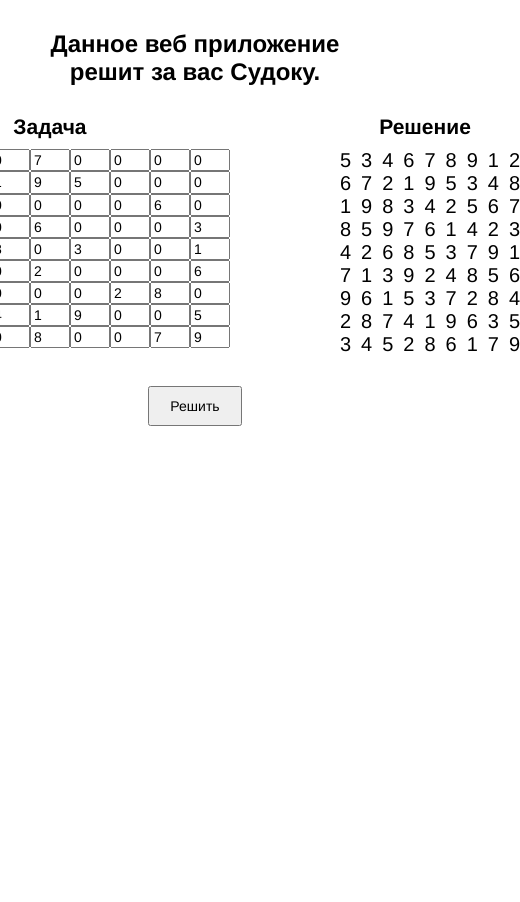
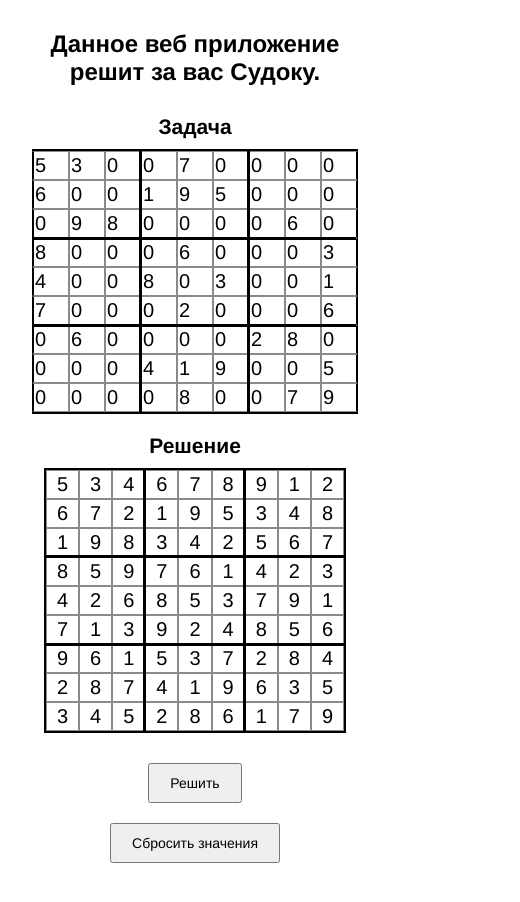
Before and after one commit to MethodM4N/sudoku-solver, a Vue app: page / in a window 390 px wide. Shown: the whole page, 520 px wide, since content can reach past the window. Before the commit the page ends 844 px from the top, so only its background shows below. Built offline with nearby package versions, Linux system fonts and the light colour scheme.

Commit message:
feat(Main): add validation, edit styles and create mobile adaptive

```diff
--- /dev/null
+++ b/src/assets/initialGrid.js
@@ -0,0 +1,13 @@
+const initialGrid = [
+  [5, 3, 0, 0, 7, 0, 0, 0, 0],
+  [6, 0, 0, 1, 9, 5, 0, 0, 0],
+  [0, 9, 8, 0, 0, 0, 0, 6, 0],
+  [8, 0, 0, 0, 6, 0, 0, 0, 3],
+  [4, 0, 0, 8, 0, 3, 0, 0, 1],
+  [7, 0, 0, 0, 2, 0, 0, 0, 6],
+  [0, 6, 0, 0, 0, 0, 2, 8, 0],
+  [0, 0, 0, 4, 1, 9, 0, 0, 5],
+  [0, 0, 0, 0, 8, 0, 0, 7, 9],
+];
+
+export default initialGrid;
--- a/src/pages/Main.vue
+++ b/src/pages/Main.vue
@@ -1,10 +1,10 @@
 <template>
   <section class="main">
     <h1>Данное веб приложение решит за вас Судоку.</h1>
-    <form class="main__content" @submit.prevent="onSubmit">
+    <form class="form" @submit.prevent="onSubmit">
       <div>
         <h2>Задача</h2>
-        <div class="main__set-grid" v-for="(gameGrid, index) in gameGrid" :key="index">
+        <div class="form__set-grid" v-for="(gameGrid, index) in gameGrid" :key="index">
           <input
             v-for="(square, index) in gameGrid"
             type="number"
@@ -16,23 +16,37 @@
       </div>
       <div>
         <h2>Решение</h2>
-        <div class="main__solved-grid" v-for="(gameGrid, index) in solvedGrid" :key="index">
+        <div class="form__error-message" v-if="this.solvedGrid === false">
+          <h3>Не возможно найти решение, проверьте условия задачи</h3>
+        </div>
+        <div class="form__solved-grid" v-for="(gameGrid, index) in solvedGrid" :key="index">
           <p v-for="square in gameGrid">{{ square }}</p>
         </div>
       </div>
       <button type="submit">Решить</button>
+      <button @click="onReset">Сбросить значения</button>
     </form>
   </section>
 </template>
 
 <script>
 import solveSudokuAlgorithm from '@/assets/solveSudokuAlgorithm.js';
+import initialGrid from '@/assets/initialGrid.js';
 
 export default {
   name: 'Main',
   data() {
     return {
-      gameGrid: [
+      gameGrid: [...initialGrid],
+      solvedGrid: [],
+    };
+  },
+  methods: {
+    onSubmit() {
+      this.solvedGrid = solveSudokuAlgorithm(this.gameGrid);
+    },
+    onReset() {
+      this.gameGrid = [
         [5, 3, 0, 0, 7, 0, 0, 0, 0],
         [6, 0, 0, 1, 9, 5, 0, 0, 0],
         [0, 9, 8, 0, 0, 0, 0, 6, 0],
@@ -42,13 +56,7 @@ export default {
         [0, 6, 0, 0, 0, 0, 2, 8, 0],
         [0, 0, 0, 4, 1, 9, 0, 0, 5],
         [0, 0, 0, 0, 8, 0, 0, 7, 9],
-      ],
-      solvedGrid: [],
-    };
-  },
-  methods: {
-    onSubmit() {
-      this.solvedGrid = solveSudokuAlgorithm(this.gameGrid);
+      ];
     },
   },
   mounted() {
@@ -72,40 +80,191 @@ export default {
     text-align: center;
   }
 
-  &__content {
+  .form {
     position: relative;
     display: flex;
     justify-content: center;
     gap: 100px;
 
-    p {
-      margin: 0;
-      padding-left: 10px;
-      font-size: 20px;
+    @media (max-width: 765px) {
+      flex-direction: column;
+      align-items: center;
+      margin-bottom: 170px;
+      gap: 20px;
     }
 
     h2 {
       margin: 0 auto 10px;
       text-align: center;
+      position: relative;
     }
 
     button {
       padding: 10px 20px;
       position: absolute;
       bottom: -70px;
+      cursor: pointer;
+
+      &:last-of-type {
+        bottom: -130px;
       }
     }
 
     &__set-grid {
       display: flex;
+      position: relative;
+      max-width: 326px;
 
       input {
+        padding: 2px 1px;
         width: 32px;
+        outline: none;
+        font-size: 20px;
+        border: 1px solid rgba(0, 0, 0, 0.459);
+
+        &:last-child {
+          border-right: 2px solid black;
+        }
+        &:first-child {
+          border-left: 2px solid black;
+        }
+      }
+
+      &:first-of-type {
+        border-top: 2px solid black;
+
+        &:before {
+          content: '';
+          display: block;
+          background-color: black;
+          height: 265px;
+          width: 3px;
+          position: absolute;
+          top: -2px;
+          right: 108px;
+          z-index: 1;
+        }
+
+        &:after {
+          content: '';
+          display: block;
+          background-color: black;
+          height: 3px;
+          width: 324px;
+          position: absolute;
+          top: 86px;
+          z-index: 1;
+        }
+      }
+
+      &:last-of-type {
+        border-bottom: 2px solid black;
+
+        &:before {
+          content: '';
+          display: block;
+          background-color: black;
+          height: 3px;
+          width: 324px;
+          position: absolute;
+          bottom: 85px;
+          z-index: 1;
+        }
+
+        &:after {
+          content: '';
+          display: block;
+          background-color: black;
+          height: 263px;
+          width: 3px;
+          position: absolute;
+          bottom: 0;
+          right: 216px;
+          z-index: 1;
+        }
       }
     }
 
     &__solved-grid {
       display: flex;
+      justify-content: center;
+      border-right: 2px solid black;
+      border-left: 2px solid black;
+      position: relative;
+      max-width: 303px;
+
+      &:first-of-type {
+        border-top: 2px solid black;
+
+        &:before {
+          content: '';
+          display: block;
+          background-color: black;
+          height: 265px;
+          width: 3px;
+          position: absolute;
+          top: -2px;
+          right: 98px;
+        }
+
+        &:after {
+          content: '';
+          display: block;
+          background-color: black;
+          height: 3px;
+          width: 302px;
+          position: absolute;
+          top: 85px;
+        }
+      }
+
+      &:last-of-type {
+        border-bottom: 2px solid black;
+
+        &:before {
+          content: '';
+          display: block;
+          background-color: black;
+          height: 3px;
+          width: 302px;
+          position: absolute;
+          bottom: 85px;
+        }
+
+        &:after {
+          content: '';
+          display: block;
+          background-color: black;
+          height: 263px;
+          width: 3px;
+          position: absolute;
+          bottom: 0;
+          right: 198px;
+        }
+      }
+
+      p {
+        border: 1px solid rgba(0, 0, 0, 0.459);
+        margin: 0;
+        padding: 2px 10px;
+        font-size: 20px;
+      }
+    }
+
+    &__error-message {
+      display: flex;
+      flex-direction: column;
+      justify-content: center;
+      max-width: 190px;
+      height: 80%;
+      text-align: center;
+
+      h3 {
+        font-size: 20px;
+        font-weight: 400;
+        color: red;
+      }
+    }
   }
 }
 </style>
```
Lines whose indentation alone changed are shown as unchanged.
